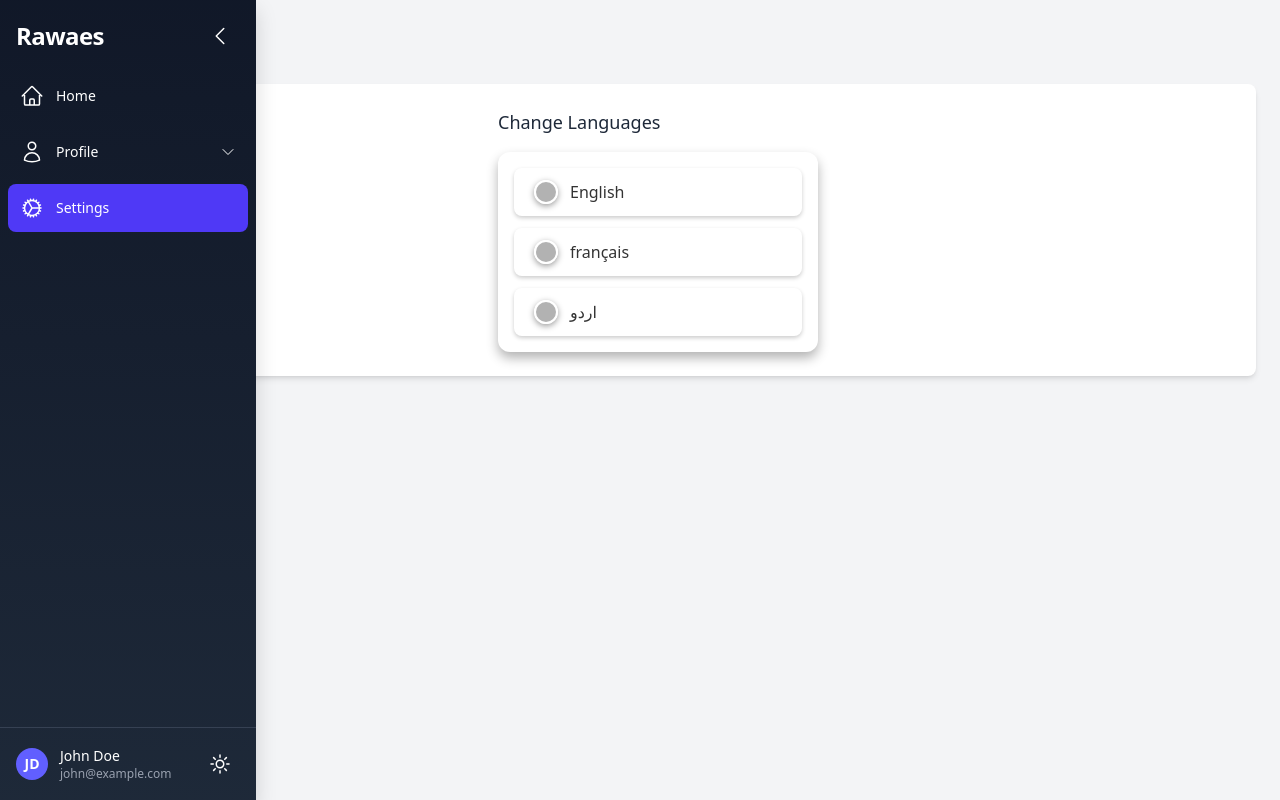
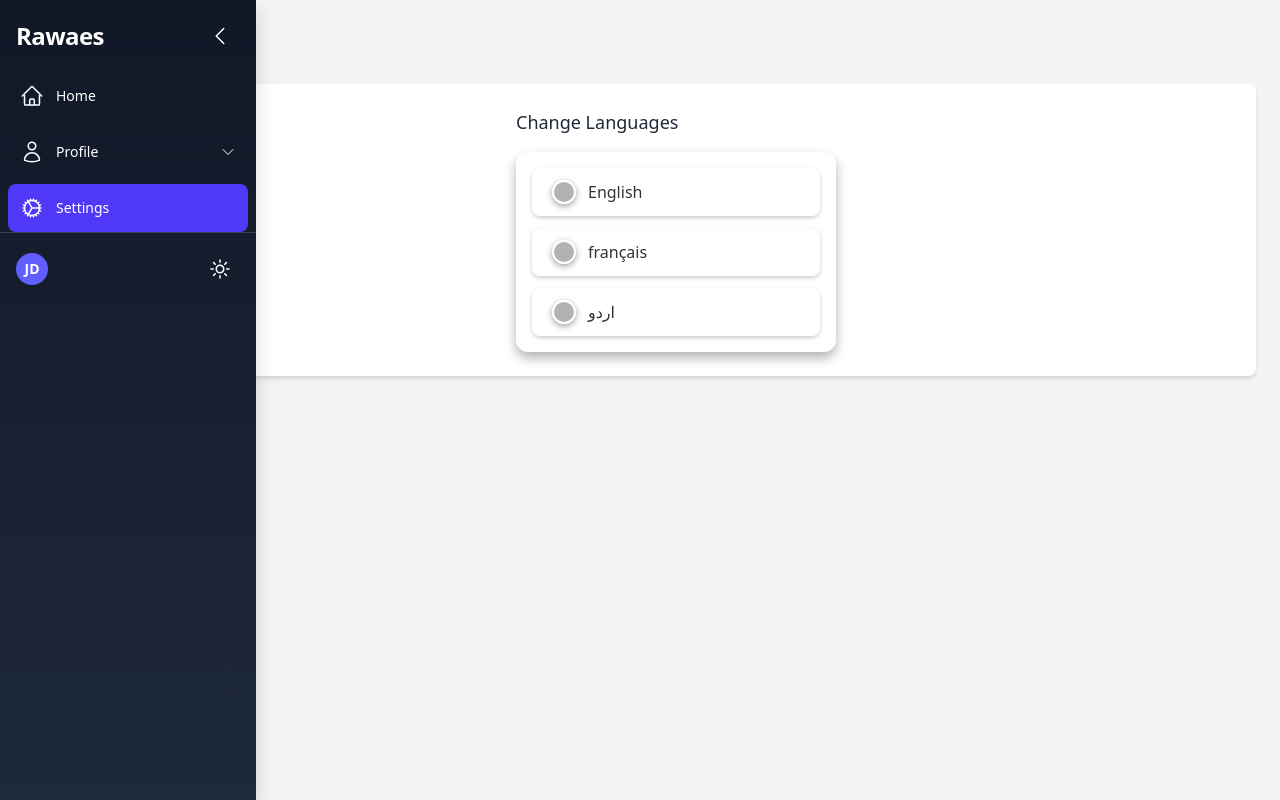
Before and after one commit to therealhesham/offices, a Next.js app: page /settings in a window 1280 px wide. Built offline with nearby package versions, Linux system fonts and the light colour scheme.

Commit message:
feat: Refactor Sidebar and EditCV components for improved layout and structure

```diff
--- a/app/availablelist/page.tsx
+++ b/app/availablelist/page.tsx
@@ -137,7 +137,7 @@ export default function Table() {
 
   return (
     <div className={`min-h-screen ${width > 768 ? 'flex flex-row' : 'flex flex-col'} font-sans transition-colors duration-300 ${darkMode ? 'dark bg-gray-900' : 'bg-gradient-to-br from-gray-50 to-indigo-50'}`}>
-      {width > 768 ? <Sidebar /> : <Navbar />}
+<Sidebar/>
       <div className="flex-1 p-4 md:p-8 overflow-auto relative">
         {/* Dark Mode Toggle */}
         <button
--- a/app/components/Sidebar.tsx
+++ b/app/components/Sidebar.tsx
@@ -71,7 +71,7 @@ export default function Sidebar() {
     <>
       <button
         onClick={toggleMobileSidebar}
-        className="md:hidden fixed top-4 left-4 z-50 p-2 rounded-md bg-gray-800 text-white"
+        className="md:hidden fixed top-4 left-4  z-50 p-2 rounded-md bg-gray-800 text-white"
         aria-label="Toggle mobile menu"
       >
         {isMobileOpen ? (
@@ -80,13 +80,14 @@ export default function Sidebar() {
           <ChevronRightIcon className="h-6 w-6" />
         )}
       </button>
-      <motion.aside
-  initial={{ width: isCollapsed ? 64 : 256 }}
-  animate={{ width: isCollapsed ? 64 : 256 }}
-  transition={{ duration: 0.3, ease: 'easeInOut' }}
-  className="fixed top-0 left-0 h-screen bg-gradient-to-b from-gray-900 to-gray-800 dark:from-gray-800 dark:to-gray-700 text-white shadow-lg z-40 flex flex-col justify-between overflow-y-auto"
->
-
+<div className={`flex mr-9 ${isCollapsed?"mr-9":"mr-[256]"}`} >
+    <motion.aside
+        initial={{ width: isCollapsed ? 64 : 256 }}
+        animate={{ width: isCollapsed ? 64 : 256 }}
+        transition={{ duration: 0.3, ease: 'easeInOut' }}
+        className={`fixed top-0 left-0 h-screen  bg-gradient-to-b from-gray-900 to-gray-800 dark:from-gray-800 dark:to-gray-700 text-white shadow-lg flex flex-col justify-between overflow-y-auto z-40
+          ${isMobileOpen ? 'block md:block' : 'hidden md:block'}`}
+      >
         <div className="p-4 flex items-center justify-between">
           <AnimatePresence>
             {!isCollapsed && (
@@ -190,8 +191,7 @@ export default function Sidebar() {
                   <span className="text-sm font-semibold">JD</span>
                 </div>
                 <div>
-                  <p className="text-sm font-medium">John Doe</p>
-                  <p className="text-xs text-gray-400">john@example.com</p>
+                  {/* User info can be added here */}
                 </div>
               </div>
             ) : (
@@ -213,6 +213,8 @@ export default function Sidebar() {
           </div>
         </div>
       </motion.aside>
+      </div>
+
 
       {isMobileOpen && (
         <div
--- a/app/edit-cv/[id]/page.tsx
+++ b/app/edit-cv/[id]/page.tsx
@@ -3,6 +3,7 @@
 import { useState, useEffect } from 'react';
 import { useRouter, useParams } from 'next/navigation';
 import { toast } from 'react-hot-toast';
+import Sidebar from '@/app/components/Sidebar';
 
 interface Homemaid {
   id: number;
@@ -91,8 +92,11 @@ export default function EditCV() {
   if (!formData) return <div className="text-center text-white">CV not found</div>;
 
   return (
+
     <div className="min-h-screen bg-gradient-to-br from-blue-900 to-purple-900 flex items-center justify-center p-4">
-      <div className="bg-white rounded-2xl shadow-2xl p-8 max-w-4xl w-full">
+      <div className="bg-white rounded-2xl  shadow-2xl p-8 max-w-4xl w-full">
+      <Sidebar />
+
         <h1 className="text-3xl font-bold text-gray-800 mb-6 text-center">
           Edit CV
         </h1>
--- a/app/home/page.tsx
+++ b/app/home/page.tsx
@@ -168,7 +168,7 @@ export default function Home() {
             {lang === 'fra' ? 'Bienvenu' : lang === 'ur' ? 'خوش امديد' : 'Welcome'}
           </h1>
           <div className="flex items-center space-x-4">
-            <motion.button
+            {/* <motion.button
               onClick={() => setTheme(theme === 'dark' ? 'light' : 'dark')}
               className={`p-2 rounded-full ${
                 theme === 'dark' ? 'bg-gray-700 text-yellow-400' : 'bg-gray-200 text-gray-800'
@@ -180,7 +180,7 @@ export default function Home() {
               data-tooltip-content={theme === 'dark' ? 'Switch to light mode' : 'Switch to dark mode'}
             >
               {theme === 'dark' ? <FiSun size={20} /> : <FiMoon size={20} />}
-            </motion.button>
+            </motion.button> */}
             <Tooltip id="theme-tooltip" />
             <Link href="/newemployer">
               <motion.button
```
